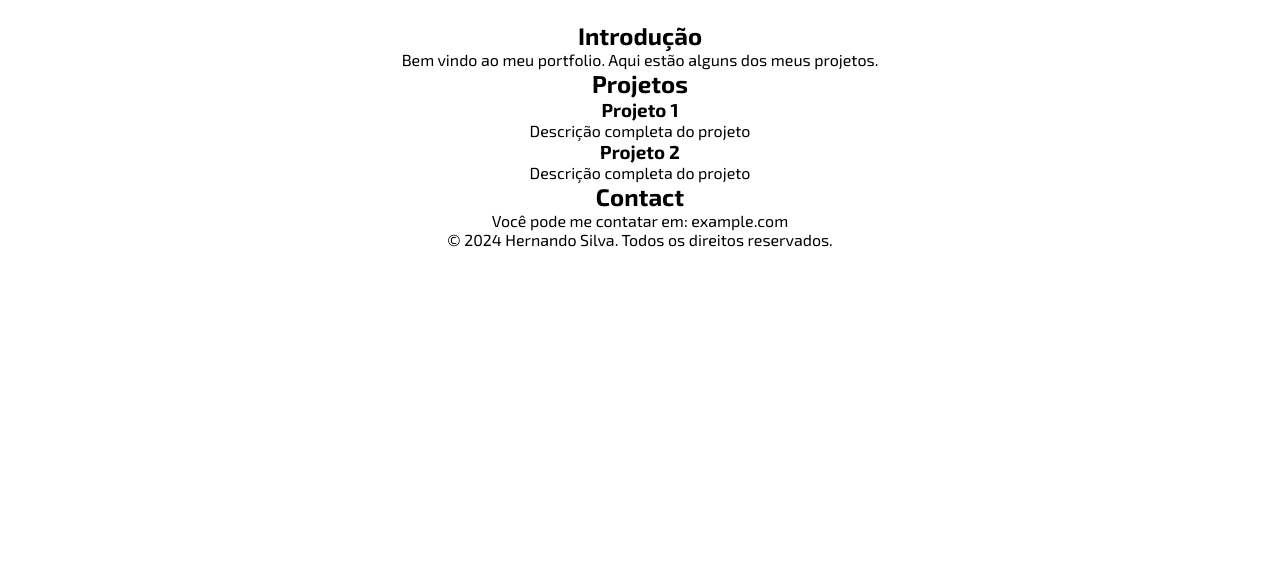
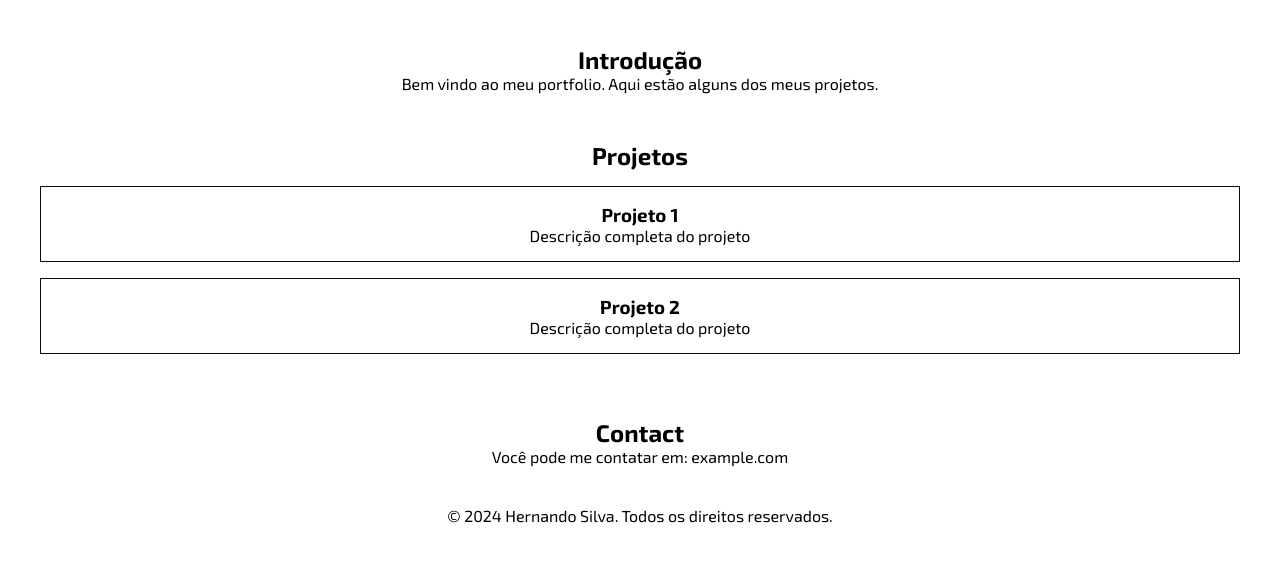
Before and after one commit to Hernandosilva2004/ProjetoPortfolio, a plain HTML site: page index.html in a window 1280 px wide. Shown: the part 65-626 px from the top of the page. Drawn offline with Linux system fonts and the light colour scheme.

Commit message:
primeiro commit

```diff
--- a/css/style.css
+++ b/css/style.css
@@ -13,3 +13,19 @@ body{
 header{
     padding: 1.5em;
 }
+.intro, .projects, .contact{
+    padding: 1.5em;
+}
+
+.project{
+    border: 1px solid #090909;
+    margin: 1em;
+    padding: 1em;
+}
+
+footer{
+    padding: 1em 0;
+    position: absolute;
+    bottom: 0;
+    position: inherit;
+}
```
